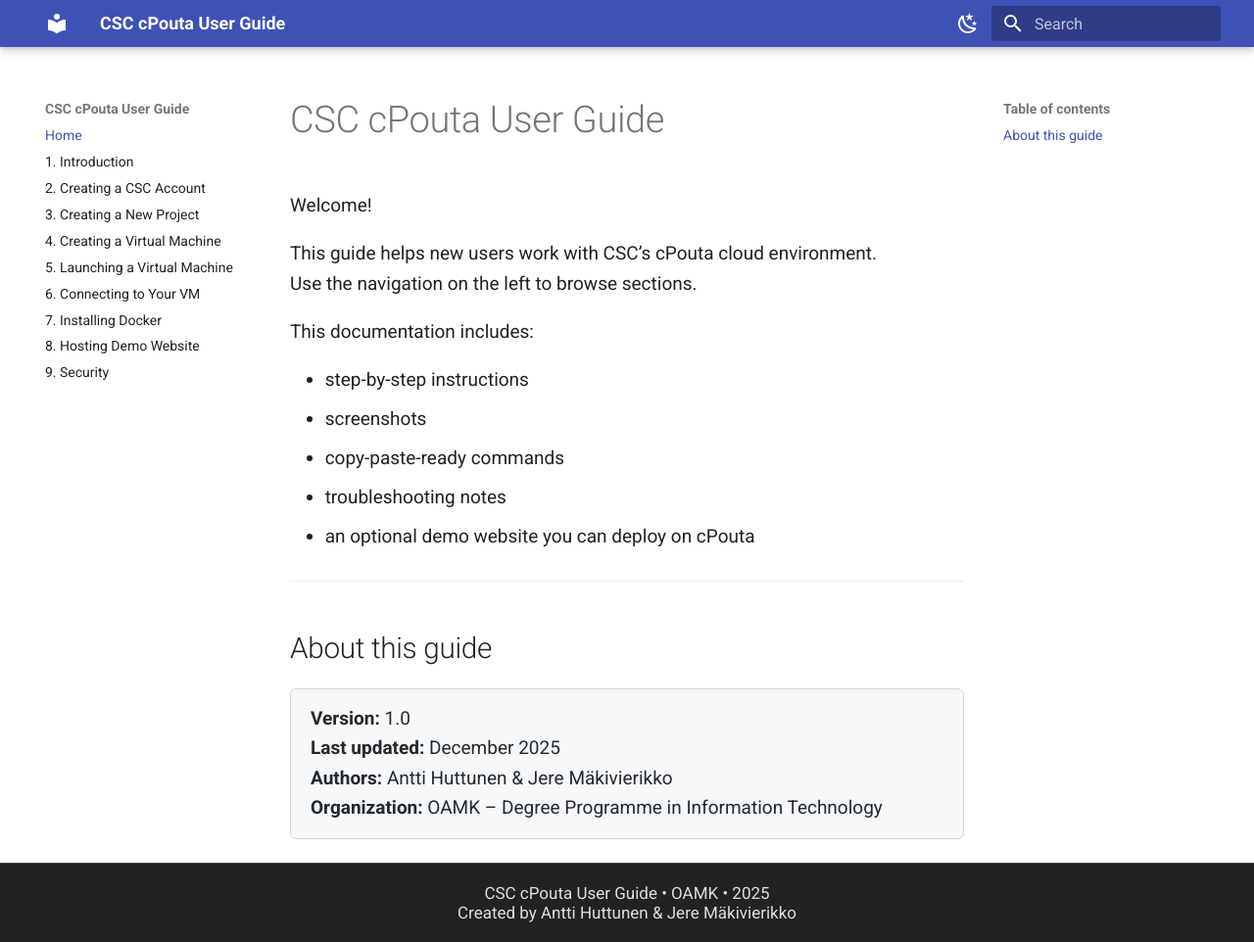
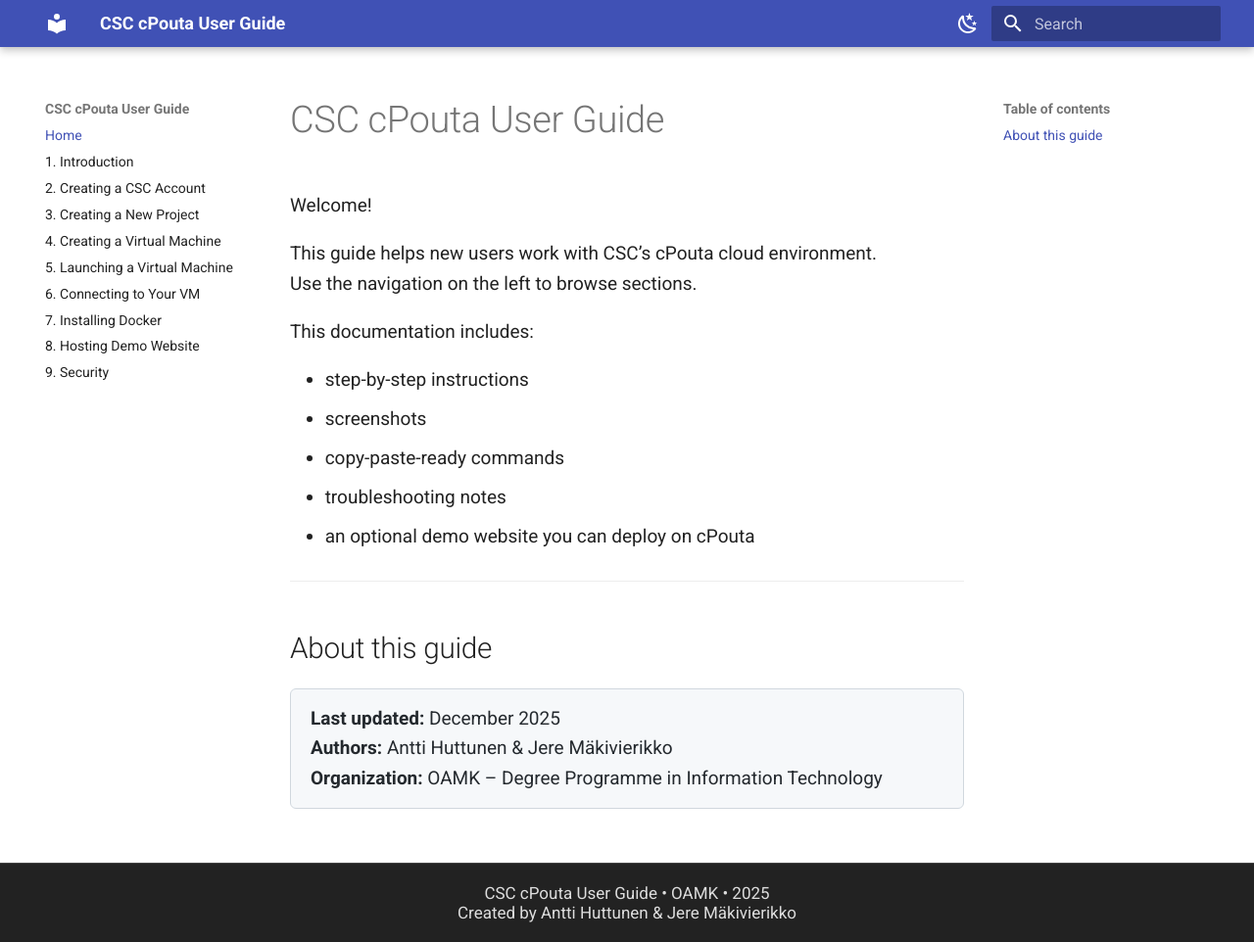
Before and after one commit to Zeshma/CSC-cPouta-User-Guide, an MkDocs documentation site: the page built from docs/index.md, in a window 1280 px wide and 962 px high. Shown: the whole window at 98% size. Built offline with MkDocs 1.6.1 and Material for MkDocs 9.7.7, drawn with Linux system fonts in a browser that asks for light colours.

Commit message:
Deleted Version from about this guide

```diff
--- a/docs/index.md
+++ b/docs/index.md
@@ -18,7 +18,6 @@
 ## About this guide
 
 <div class="note-box">
-  <strong>Version:</strong> 1.0<br>
   <strong>Last updated:</strong> December 2025<br>
   <strong>Authors:</strong> Antti Huttunen &amp; Jere Mäkivierikko<br>
   <strong>Organization:</strong> OAMK – Degree Programme in Information Technology
```
Also changed, not shown: site/index.html, site/search/search_index.json.
